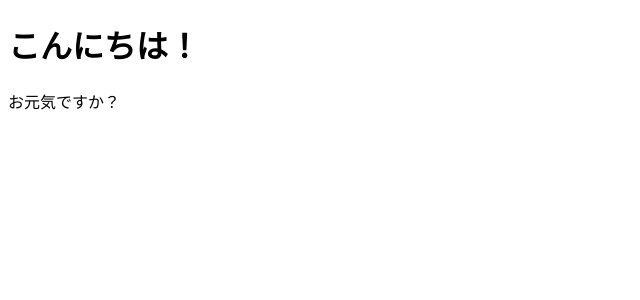
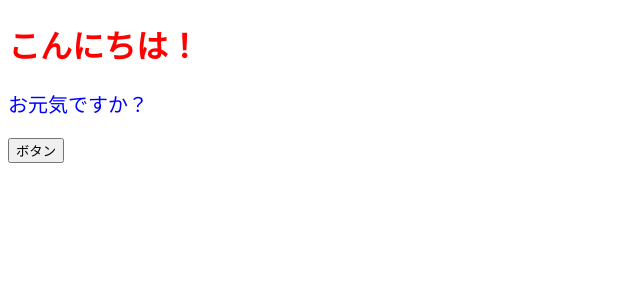
Before and after one commit to MochiMochiTosiki/react_jakee, a React (Create React App) app in the folder chapter4/: page / in a window 1280 px wide. Shown: the top 300 px of the page, without its empty margins (0-640 px from the left). Built offline with nearby package versions, Linux system fonts and the light colour scheme.

Commit message:
4-4 イベントやスタイルの扱い方

```diff
--- a/chapter4/src/App.jsx
+++ b/chapter4/src/App.jsx
@@ -1,8 +1,18 @@
 export const App = () => {
+    const onClickButton = () => {
+        alert();
+    };
+
+    const contentStyle = {
+        color: "blue",
+        fontSize: "20px"
+    };
+
     return (
     <>
-        <h1>こんにちは！</h1>
-        <p>お元気ですか？</p>
+        <h1 style={{ color: "red" }}>こんにちは！</h1>
+        <p style={contentStyle}>お元気ですか？</p>
+        <button onClick={onClickButton}>ボタン</button>
     </>
     );
 };
```
